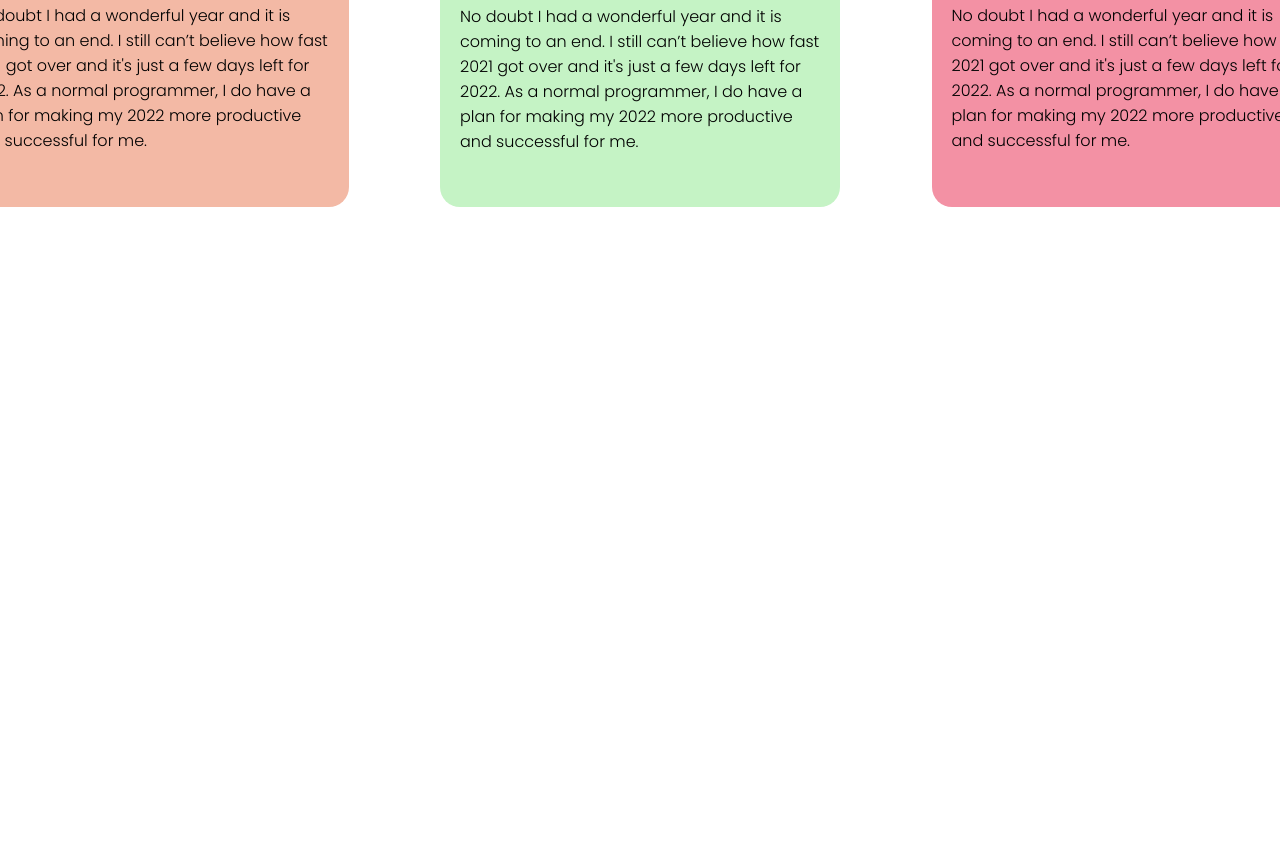
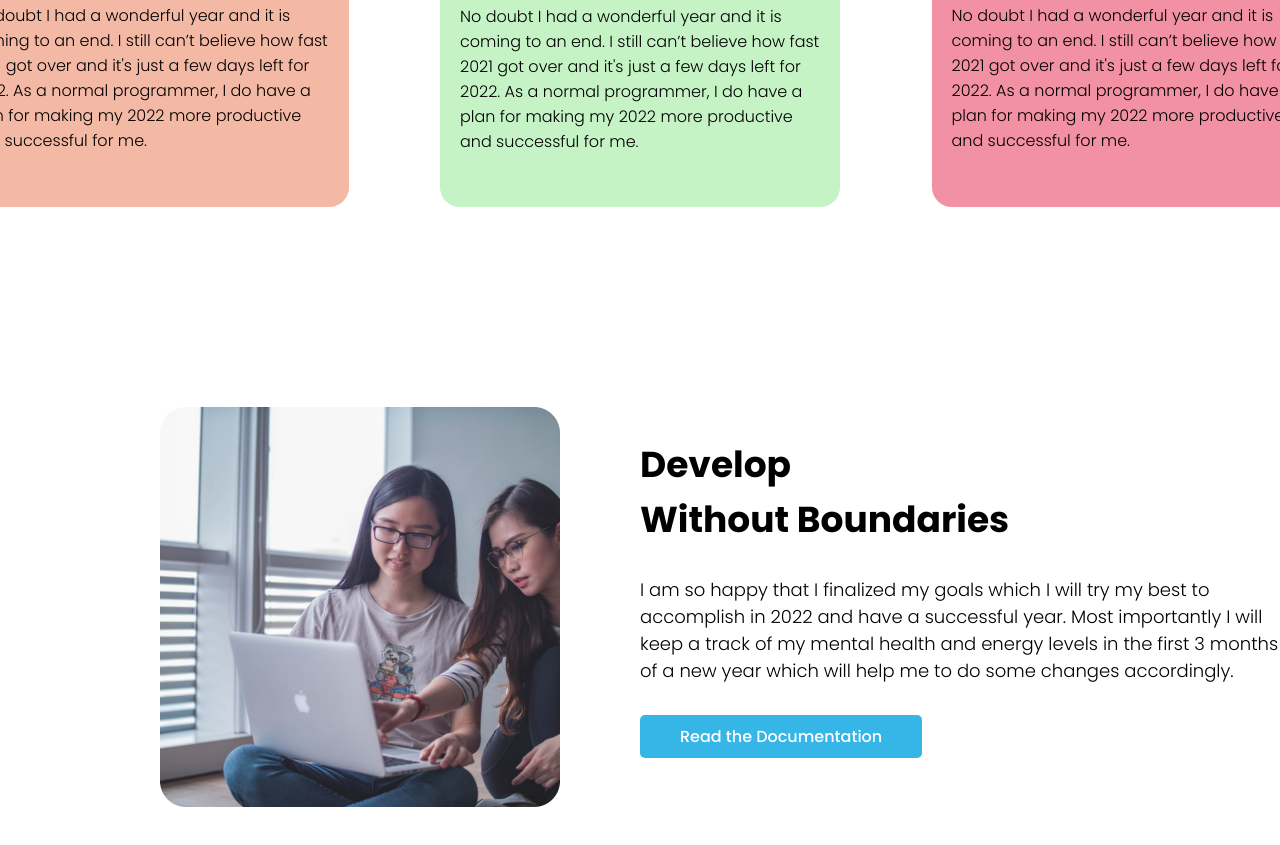
Before and after one commit to xovar/first-assignment, a plain HTML site: page index.html in a window 1280 px wide. Shown: the part 1184-2029 px from the top of the page. Before the commit the page ends 1591 px from the top, so only its background shows below. Drawn offline with Linux system fonts and the light colour scheme.

Commit message:
develop section added

```diff
--- a/index.html
+++ b/index.html
@@ -54,5 +54,19 @@
             </div>
         </div>
     </section>
+    <!-- develop section -->
+    <section class="develop">
+        <div class="half-width develop-section-img">
+            <img src="./images/pictures/coding.png" height="400px" width="400px" alt="">
+        </div>
+        <div class="half-width develop-section-contents">
+            <h1>Develop <br>
+            Without Boundaries</h1>
+            <p>I am so happy that I finalized my goals which I will try my best to accomplish in 2022 and have a successful year. Most
+            importantly I will keep a track of my mental health and energy levels in the first 3 months of a new year which will
+            help me to do some changes accordingly.</p>
+            <a href="#" class="btn">Read the Documentation</a>
+        </div>
+    </section>
 </body>
 </html>
--- a/style.css
+++ b/style.css
@@ -95,3 +95,24 @@ section {
   background-color: rgb(243, 145, 164);
   padding: 20px;
 }
+/* develop section */
+.develop {
+  display: flex;
+}
+.develop-section-img {
+  display: flex;
+  justify-content: flex-end;
+}
+.develop-section-img img {
+  margin-right: 80px;
+}
+.develop-section-contents h1 {
+  font-size: 36px;
+  font-weight: 700;
+}
+.develop-section-contents p {
+  width: 654px;
+  font-size: 18px;
+  font-weight: 300;
+  margin-bottom: 40px;
+}
```
